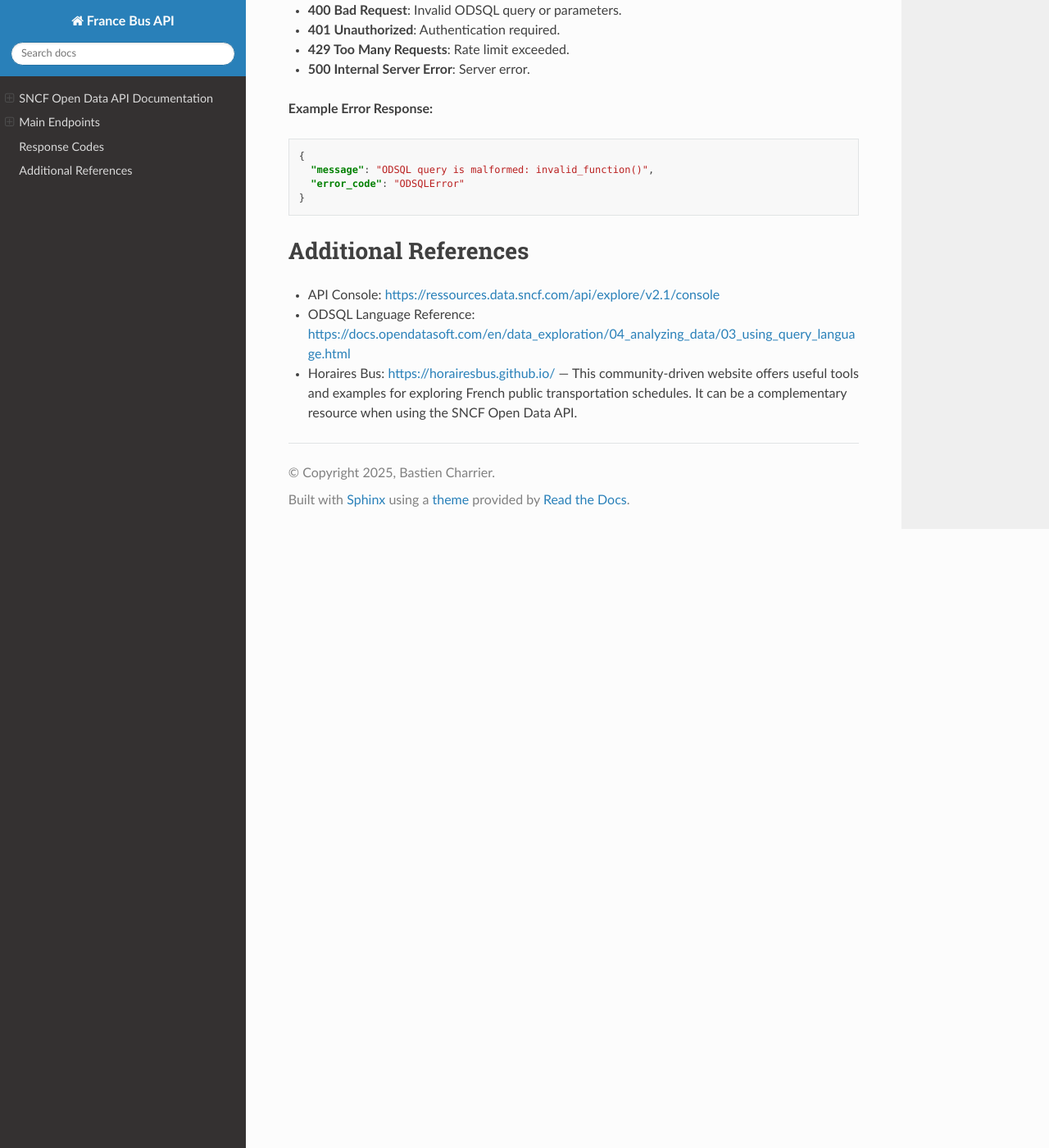
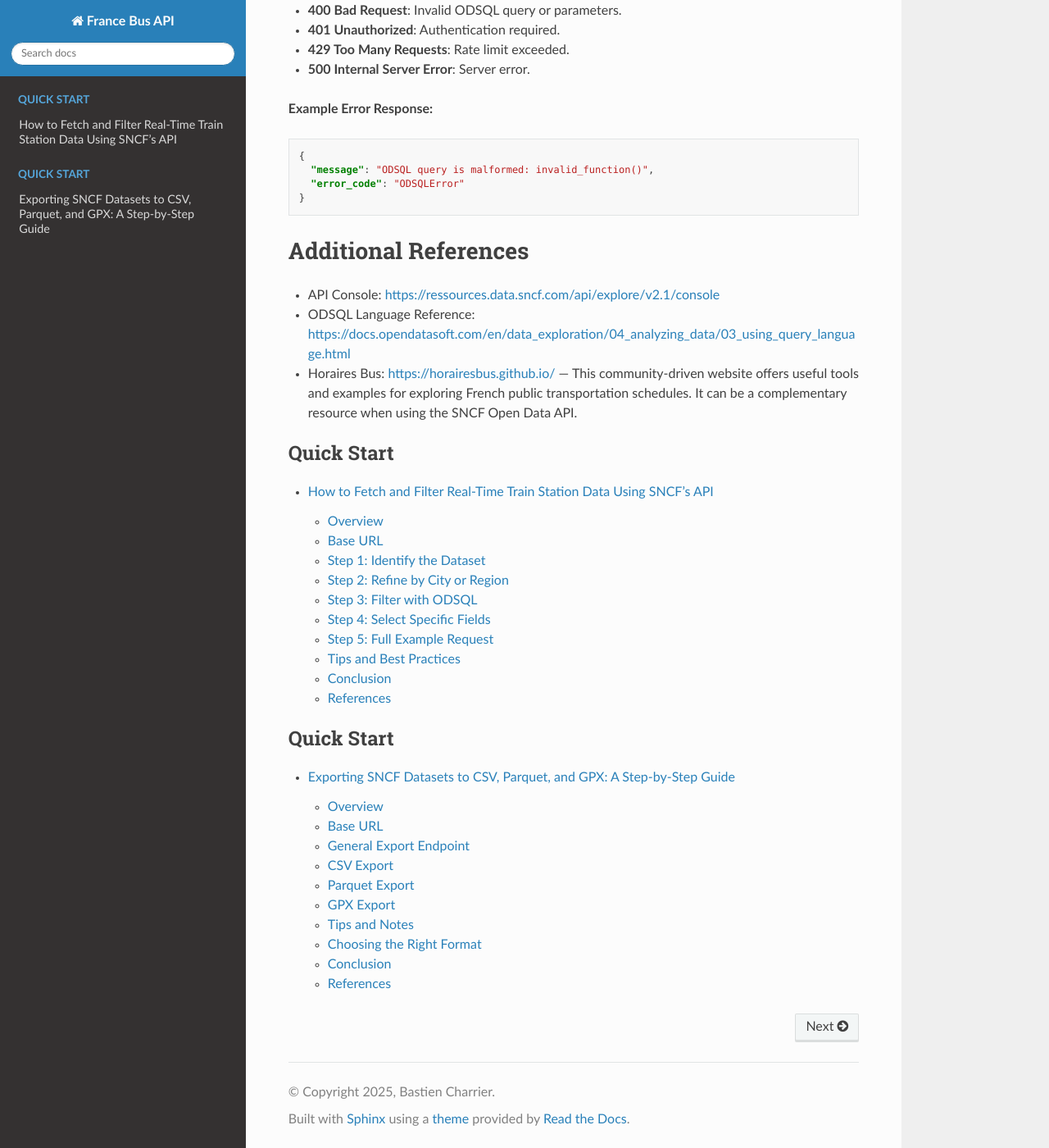
Before and after one commit to video2text/sakuli, a Sphinx documentation site: the page built from docs/source/index.rst, in a window 1280 px wide and 1400 px high, scrolled down 3978 px. Shown: the whole window at 82% size. Built offline with Sphinx 7.4.7 and the Read the Docs theme 3.1.0, drawn with Linux system fonts in a browser that asks for light colours.

Commit message:
Update index.rst

```diff
--- a/docs/source/index.rst
+++ b/docs/source/index.rst
@@ -186,3 +186,15 @@
 - API Console: https://ressources.data.sncf.com/api/explore/v2.1/console
 - ODSQL Language Reference: https://docs.opendatasoft.com/en/data_exploration/04_analyzing_data/03_using_query_language.html
 - Horaires Bus: https://horairesbus.github.io/ — This community-driven website offers useful tools and examples for exploring French public transportation schedules. It can be a complementary resource when using the SNCF Open Data API.
+
+.. toctree::
+   :maxdepth: 2
+   :caption: Quick Start
+
+   practical-use/how-to-fetch-and-filter-real-time-train-station-data
+
+.. toctree::
+   :maxdepth: 2
+   :caption: Quick Start
+
+   practical-use/exporting-sncf-datasets-to-csv,-parquet,-and-gpx
```
